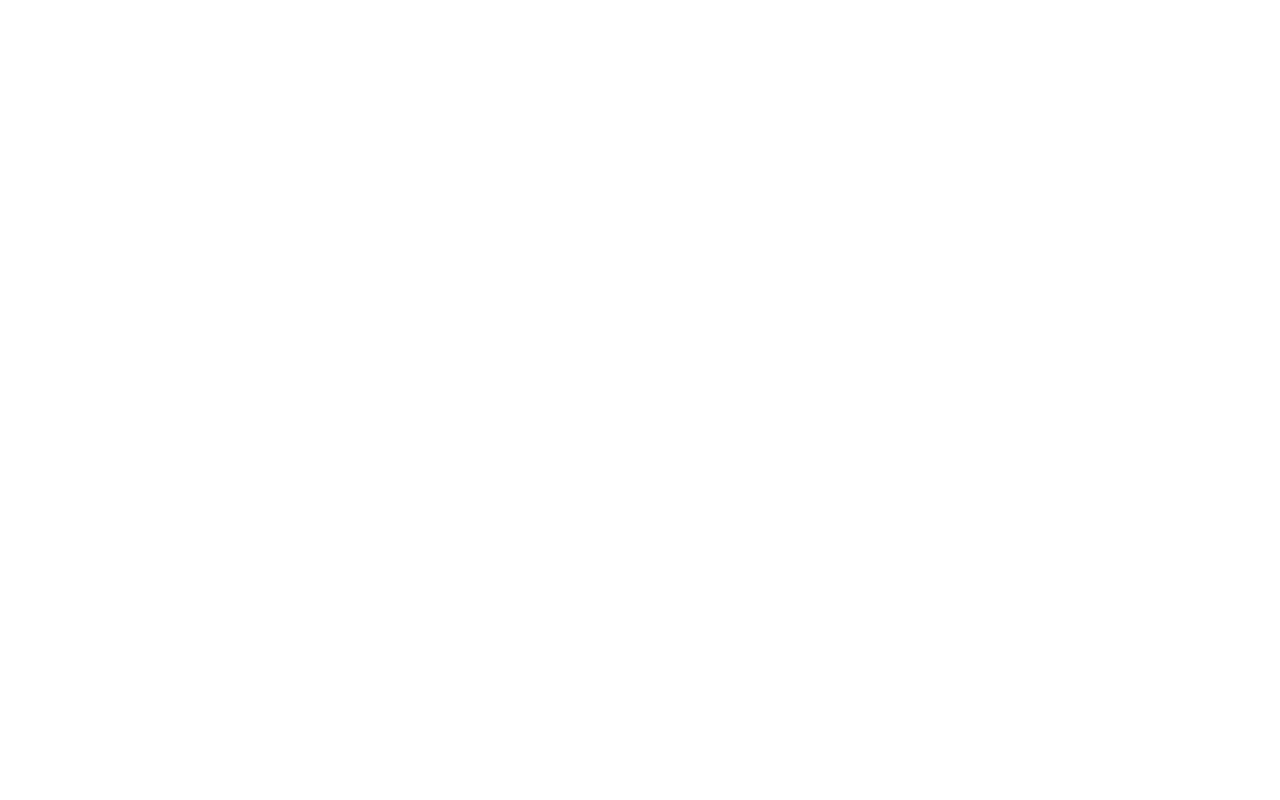
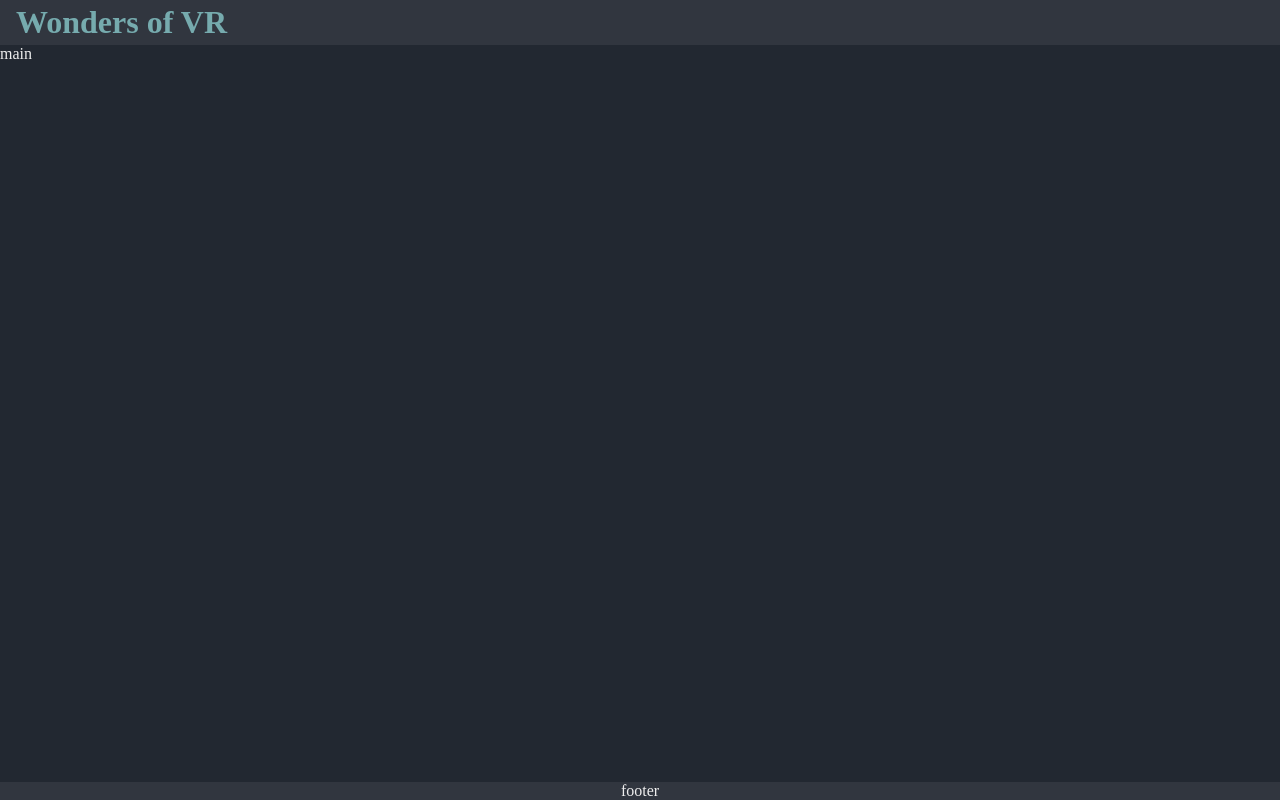
Before and after one commit to Suth272/Wonder-of-VR, a plain HTML site: page index.html in a window 1280 px wide. Drawn offline with Linux system fonts and the light colour scheme.

Commit message:
FEAT: Added stylesheets with basic styling added to the page

```diff
--- /dev/null
+++ b/assets/css/style.css
@@ -0,0 +1,39 @@
+
+/* Overiding default browser styles*/
+* {
+    margin: 0;
+    padding: 0;
+    box-sizing: border-box;
+}
+
+/* Generic styling */
+body {
+    min-height: 100vh;
+    display: flex;
+    flex-direction: column;
+    color: #EEEEEE;
+    background-color: #222831;
+    width: 100%;
+}
+
+/*Header*/
+header {
+    padding: 0.25rem 1rem;
+    color: #76ABAE;
+    position: fixed;
+    z-index: 99;
+    background-color: #31363F;
+    width: 100%;
+}
+/*Main Content*/
+main {
+    flex-grow: 1;
+    flex-basis: auto;
+    margin-top: 45px;
+}
+
+/*Footer*/
+footer {
+    text-align: center;
+    background-color: #31363F;
+}
--- a/index.html
+++ b/index.html
@@ -11,10 +11,16 @@
     <link rel="manifest" href="/site.webmanifest">
     <!-- Title -->
     <title>Wonders of VR</title>
+    <!-- Stylesheet -->
+    <link rel="stylesheet" href="assets/css/style.css">
 </head>
 
 <body>
-
+    <header>
+        <h1>Wonders of VR</h1>
+    </header>
+    <main>main</main>
+    <footer>footer</footer>
 </body>
 
 </html>
```
Also changed, not shown: assets/favicon/site.webmanifest.
